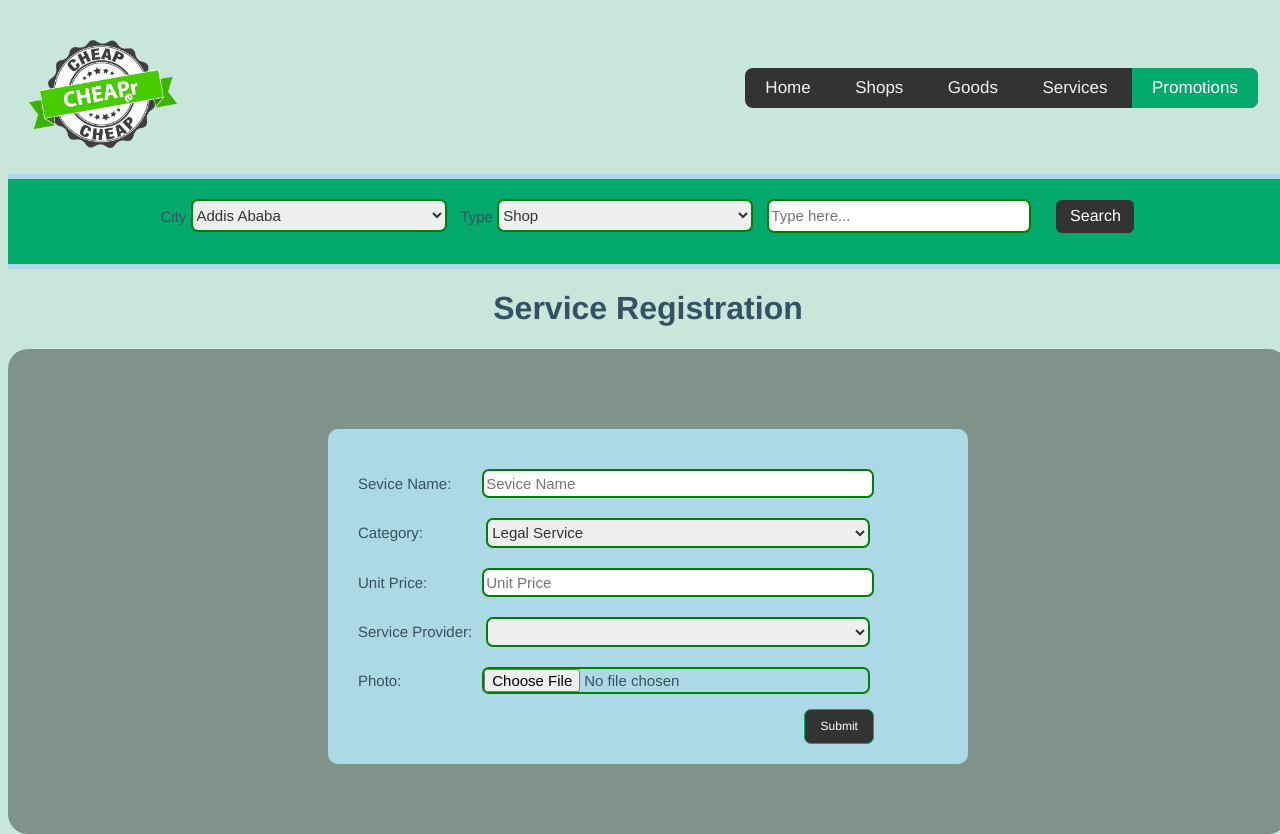
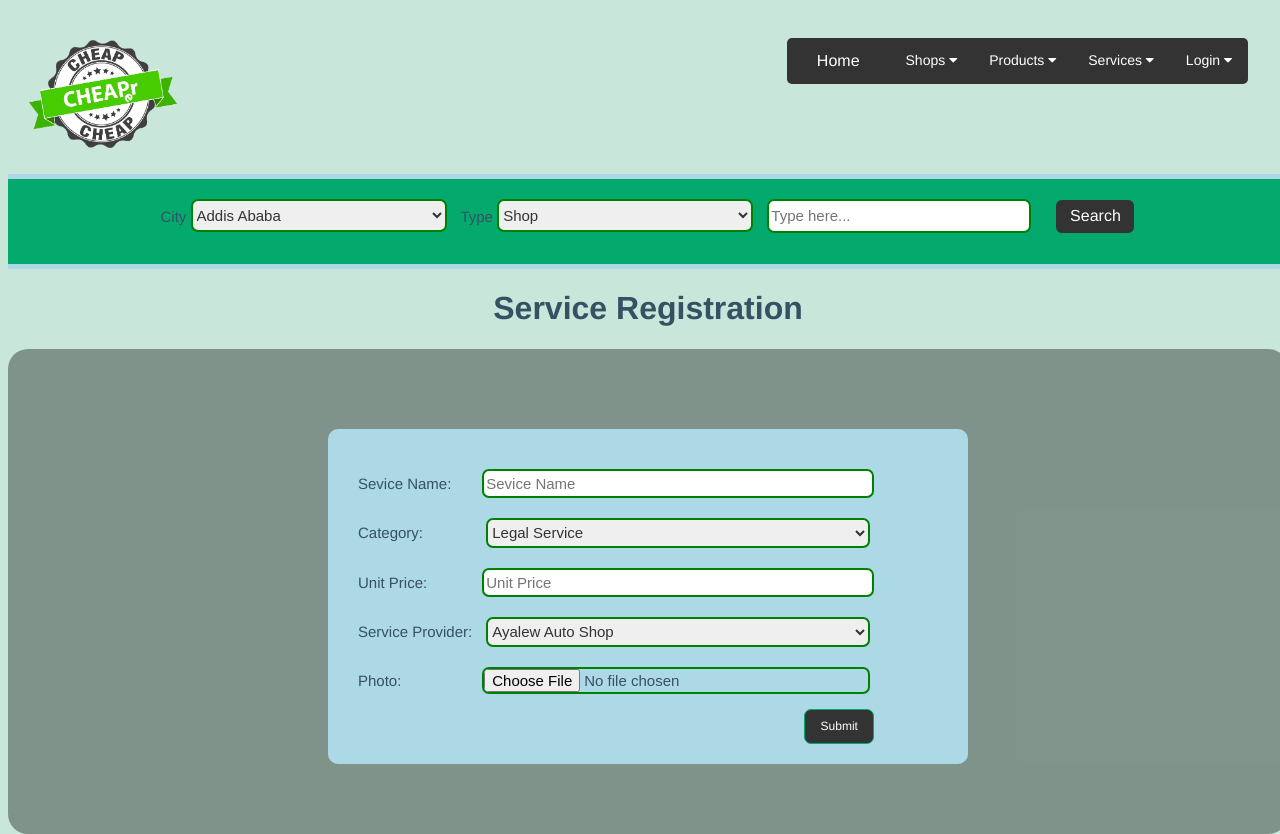
Before and after one commit to wacoo/cheapr-project, a Flask app: page /views/add_service in a window 1280 px wide. Run offline with Flask 2, Linux system fonts and the light colour scheme; data that the repository does not hold is empty.

Commit message:
algorithm bing added

```diff
--- a/api.py
+++ b/api.py
@@ -33,6 +33,7 @@
 
 @api.route("/get/", methods=["GET"], strict_slashes=False)
 def get():
+    """ get objects with class only or class and id"""
     cls = request.args.get("cls")
     id = request.args.get("id")
     storage.reload()
@@ -42,6 +43,17 @@
     else:
         data = storage.getby(cls)
         return jsonify(data)
+
+@api.route("/get/name", methods=["GET"], strict_slashes=False)
+def get_name():
+    """ get list of product/service/shop names """
+    lst = []
+    cls = request.args.get("cls")
+    storage.reload()
+    data = storage.getby(cls)
+    for d in data:
+        lst.append(d['name'])
+    return jsonify(lst)
 
 @api.route("/count", methods=["GET"], strict_slashes=False)
 @api.route("/count/<cls>", methods=["GET"], strict_slashes=False)
@@ -59,6 +71,43 @@
         for key in all.keys():
             count += 1
     return jsonify({"count": count})
+
+@api.route("/shops", methods=["GET"])
+def get_cheapest_shops():
+    """ returns shops with the cheapest products/services """
+    storage.reload()
+    products = storage.getby("Product")
+
+    # get cheapest products
+    product_price = {}
+    for prod in products:
+        product_price[prod['brand'] +"_"+ prod['model'] +"_"+ prod['status'] +"_"+ prod['quality'] +"/::"+ prod['shop']] = prod['price']
+    product = {}
+    changedProduct = False #flag
+    fProduct =""
+    count = 0
+    item = {}
+    for key, val in product_price.items():
+        p = key.split('/::')
+        if not changedProduct:
+            fProduct= p[0]
+            changedProduct = True
+        if p[0] in fProduct:
+            item[key] = int(val)
+            product[fProduct] = item
+            changedProduct = False
+        else:
+            fProduct=p[0]
+            count += 1
+            item[key] = int(val)
+            product[fProduct] = item
+
+    print(item)
+    return product
+
+    #service = storage.getby("Service")
+    #storage.getby("Shop")
+
 
 """ DELETE """
 @api.route("/del/<uname>", methods=["GET", "DELETE"])
--- a/models/engine/file_storage.py
+++ b/models/engine/file_storage.py
@@ -85,7 +85,7 @@
         if cls in Storage.clss:
             for val in Storage.__objects.values():
                 if cls == val.__dict__['__class__']:
-                    lst.append(val.__dict__['name'])
+                    lst.append(val.__dict__)
             return lst
         else:
             return None
--- a/static/data.js
+++ b/static/JS/data.js
@@ -111,10 +111,12 @@
 }
 
 if (shoplist) {
-    shoplist.addEventListener('hover', getAllShopName('http://localhost:5000/api/v1/get', "Product"));
+    console.log("Here");
+    shoplist.addEventListener('hover', getAllShopName('http://localhost:5000/api/v1/get/name', "Product"));
 }
+console.log("Not Here");
 if (proiderlist) {
-    proiderlist.addEventListener('hover', getAllShopName('http://localhost:5000/api/v1/get', "Service"));
+    proiderlist.addEventListener('hover', getAllShopName('http://localhost:5000/api/v1/get/name', "Service"));
 }
 
 async function getAllShopName(url, cls) {
--- a/static/style.css
+++ b/static/style.css
@@ -16,6 +16,27 @@
     display: flex;
     border-bottom: lightblue solid 5px;
 }
+/* .sub_menu{
+    width: 97px;
+    height: 100px;
+    background-color: #ddd;
+    position: absolute;
+    bottom: -32px;
+    right: 25px;
+    border-bottom-right-radius: 10px;
+    border-bottom-left-radius: 10px;
+}
+.sub_menu a {
+    color: #333;
+    text-decoration: none;
+    display: block;
+    padding-top: 10px;
+}
+.sub_menu a:hover{
+    background-color: #333;
+    color:#ddd;
+    border: #333 solid 1px;
+} */
 section{
     /* color: aliceblue; */
     font-size: 25px;
@@ -27,35 +48,76 @@
     margin: 0;
     margin-top: 30px;
 }
-/* .search{
-    padding-left: 5vw;
-    padding-top: 1vw;
-    padding-bottom: 30px;
-    padding-top: 70px;
-} */
+/* nav bar */
+.navbar {
+    /* overflow: hidden; */
+    background-color: #333;
+    position: absolute;
+    right: 40px;
+    border-radius: 5px;
+  }
 
-/* .search button {
-    width:8vw;
-    height: 28vw;
-    border-radius:7px;
-    background-color: #04AA6D;
-    border:#04AA6D solid 1px;
+  .navbar a {
+    float: left;
+    font-size: 16px;
     color: white;
-    font-size: 25px;
-    margin-left: 10px;
-    font-family: 'Franklin Gothic Medium', 'Arial Narrow', Arial, sans-serif;
-}
-.search button:hover{
+    text-align: center;
+    padding: 14px 30px;
+    text-decoration: none;
+  }
+
+  .subnav {
+    float: left;
+    overflow: hidden;
+  }
+
+  .subnav .subnavbtn {
+    font-size: 14px;
+    border: none;
+    outline: none;
+    color: white;
+    padding: 14px 16px;
+    background-color: inherit;
+    font-family: inherit;
+    margin: 0;
+  }
+
+  .navbar a:hover, .subnav:hover .subnavbtn{
+    background-color:#ddd;
+    color: #333;
+  }
+
+  .subnav-content {
+    display: none;
+    position: absolute;
+    right: 0;
     background-color: #ddd;
-    color:black;
-} */
-/* menu */
-.menu{
+    color: #333;
+    width: 100%;
+    z-index: 1;
+  }
+
+  .subnav-content a {
+    float: left;
+    color: #333;
+    background-color: #ddd;
+    text-decoration: none;
+  }
+
+  .subnav-content a:hover {
+    background-color: #333;
+    color: #ddd;
+  }
+
+  .subnav:hover .subnav-content {
+    display: block;
+  }
+/* .menu{
     margin-top: 30px;
     overflow: hidden;
     background-color: #333;
     height: 40px;
-    /* width: max-content; */
+    /* width: max-content;
     line-height: 40px;
     border-radius: 8px;
     position: absolute;
@@ -75,7 +137,7 @@
 .menu a.active{
     background-color: #04AA6D;
     color: white;
-}
+} */
 
 /* Promo */
 .promo{
@@ -193,8 +255,10 @@
     margin-bottom: 3px;
 }
 /* Footer Table */
-.tbl_list{
+div.tbl_list{
    display: flex;
+   font-size: 15px;
+   color: #ddd;
 }
 .tbl_shops, .tbl_goods, .tbl_services{
     padding-right: 50px;
@@ -340,7 +404,7 @@
     display: table-cell;
  }
  td {
-    color: rgb(77, 72, 78);
+    color: white;
     padding-top: 20px;
     padding-right: 20px;
     padding-left: 40px;
--- a/templates/add_product.html
+++ b/templates/add_product.html
@@ -33,6 +33,8 @@
                         <option value="Electric Material">Electric Material</option>
                         <option value="Musical Instrument">Musical Instrument</option>
                         <option value="Food and Begerage">Food and Begerage</option>
+                        <option value="Vehicle">Vehicle</option>
+                        <option value="Other">Product</option>
                     </select>
                 </p>
                 <p>
--- a/templates/add_service.html
+++ b/templates/add_service.html
@@ -24,6 +24,8 @@
                         <option value="Housing Service">Housing Service</option>
                         <option value="Dining Service">Dining Service</option>
                         <option value="Delivery Service">Delivery Service</option>
+                        <option value="Beauty Service">Beauty Service</option>
+                        <option value="Other Service">Other Service</option>
                     </select>
                 </p>
                 <p>
--- a/templates/base.html
+++ b/templates/base.html
@@ -20,13 +20,53 @@
         <div class="logo">
             <img src="/static/images/cheapr logo.png" alt="Cheaper logo" width="150px">
         </div>
-        <div class="menu">
+        <div class="navbar">
+            <a href="/views/" class="{{cls_home}}">Home</a>
+            <div class="subnav">
+              <button class="subnavbtn">Shops <i class="fa fa-caret-down"></i></button>
+              <div class="subnav-content">
+                <a href="/views/add_shop">New Shop</a>
+                <a href="/views/shops">Shops</a>
+              </div>
+            </div>
+            <div class="subnav">
+              <button class="subnavbtn">Products <i class="fa fa-caret-down"></i></button>
+              <div class="subnav-content">
+                <a href="/views/add_product">New Product</a>
+                <a href="/views/add_product">Change detail</a>
+                <a href="/views/goods">Products</a>
+              </div>
+            </div>
+            <div class="subnav">
+              <button class="subnavbtn"> Services <i class="fa fa-caret-down"></i></button>
+              <div class="subnav-content">
+                <a href="/views/add_service">New Service</a>
+                <a href="/views/add_service">Change detail</a>
+                <a href="/views/services">Services</a>
+              </div>
+            </div>
+            <div class="subnav">
+                <button class="subnavbtn"> Login <i class="fa fa-caret-down"></i></button>
+                <div class="subnav-content">
+                  <a href="/views/add_service">Register</a>
+                  <a href="/views/add_service">Change detail</a>
+                  <a href="/views/login">Login</a>
+                </div>
+              </div>
+          </div>
+        <!-- <div class="menu">
             <a class = "{{cls_home}}" href="/views/">Home</a>
-            <a class = "{{cls_shop}}" href="/views/shops">Shops</a>
-            <a class = "{{cls_good}}" href="/views/goods">Goods</a>
-            <a class = "{{cls_serv}}" href="/views/services">Services</a>
+            <a class = "{{cls_shop}}" href="/views/shops">Shops  <i class="fa fa-caret-down"></i></a>
+            <a class = "{{cls_good}}" href="/views/goods">Goods  <i class="fa fa-caret-down"></i></a>
+            <a class = "{{cls_serv}}" href="/views/services">Services  <i class="fa fa-caret-down"></i></a>
             <a class = "{{cls_promo}}" href="/views/promos">Promotions</a>
+            <a class = "{{cls_promo}}" href="/views/login">Login  <i class="fa fa-caret-down"></i></a>
         </div>
+        <div class="sub_menu">
+            <a href="/views/login">Login</a>
+            <a href="/views/profile">User Profile</a>
+            <a href="/views/login">Register</a>
+        </div>        -->
     </header>
     <div class="filter">
         <form action="">
@@ -62,7 +102,7 @@
     <footer>
 
     </footer>
-    <script src="{{url_for('static', filename='data.js')}}"></script>
-    <script src="{{url_for('static', filename='script.js')}}"></script>
+    <script src="{{url_for('static', filename='JS/data.js')}}"></script>
+    <script src="{{url_for('static', filename='JS/script.js')}}"></script>
 </body>
 </html>
```
Also changed, not shown: chepr_file.json (+1 -1 lines), support/gps.py (added, +40 -0 lines), static/JS/script.js (renamed from static/script.js), static/images/upload/5-Boxer-150x-negra.png (added), static/images/upload/beauty_salon.jpg (added), static/images/upload/machine.jpg (added), static/images/upload/tv.jpg (added), support/__init__.py (added).
